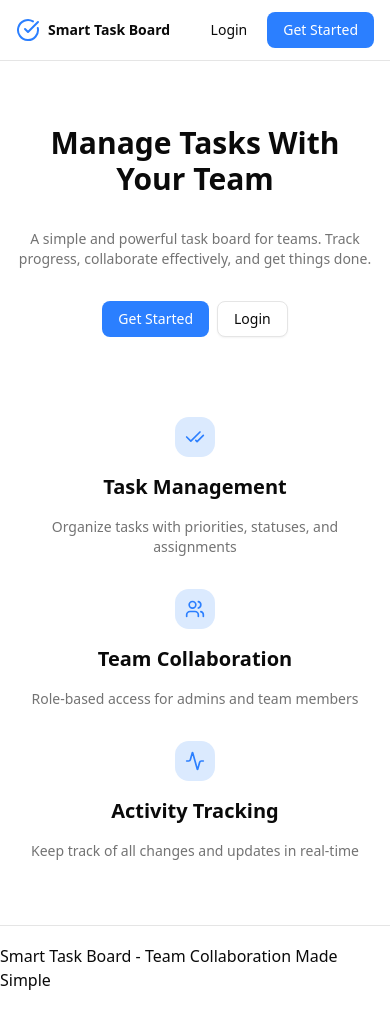
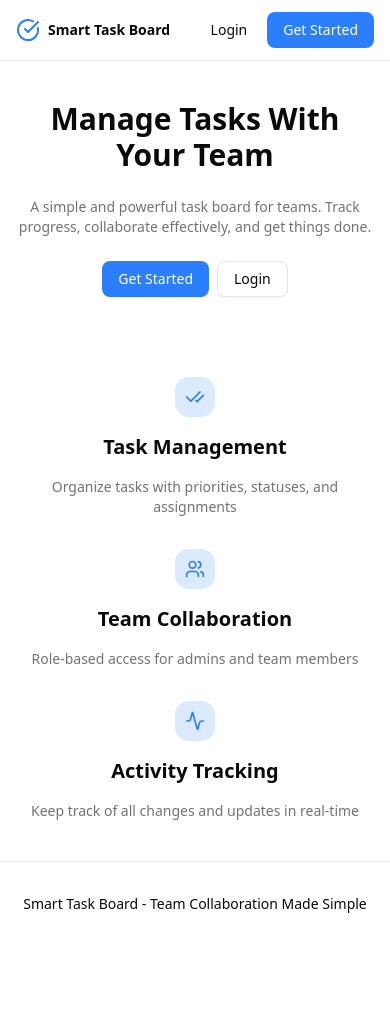
Before and after one commit to muhammad-faizan087/super-task-tracker, a Next.js app: page / in a window 390 px wide. After the commit the page ends 945 px from the top, so only its background shows below. Built offline with nearby package versions, Linux system fonts and the light colour scheme.

Commit message:
Final Fixes

```diff
--- a/app/(auth)/signup/page.js
+++ b/app/(auth)/signup/page.js
@@ -58,7 +58,7 @@ const SignUpPage = () => {
       const result = await res.json();
 
       if (!res.ok) {
-        console.log(result.message);
+        // console.log(result.message);
         setError(result.message);
         return;
       }
@@ -66,7 +66,7 @@ const SignUpPage = () => {
       toast.success(result.message);
       router.push("/login");
     } catch (error) {
-      console.log("Error saving userdata.", error);
+      // console.log("Error saving userdata.", error);
       setError("Something went wrong. Please try again.");
     } finally {
       setPending(false);
--- a/app/api/tasks/changeStatus/[id]/route.js
+++ b/app/api/tasks/changeStatus/[id]/route.js
@@ -16,7 +16,7 @@ export async function PATCH(req) {
   await connectDB();
 
   const id = req.nextUrl.pathname.split("/").pop();
-  console.log("TaskId", id);
+  // console.log("TaskId", id);
   const body = await req.json();
   const { status } = body;
 
--- a/app/api/tasks/deleteTaskById/[id]/route.js
+++ b/app/api/tasks/deleteTaskById/[id]/route.js
@@ -16,7 +16,7 @@ export async function DELETE(req) {
   await connectDB();
 
   const id = req.nextUrl.pathname.split("/").pop();
-  console.log("TaskId", id);
+  // console.log("TaskId", id);
 
   if (!Types.ObjectId.isValid(id)) {
     return NextResponse.json({ message: "Invalid task ID" }, { status: 400 });
--- a/app/api/tasks/getTasks/route.js
+++ b/app/api/tasks/getTasks/route.js
@@ -7,7 +7,7 @@ export async function GET() {
 
   try {
     const tasks = await TaskModel.find({});
-    console.log("Tasks:", tasks);
+    // console.log("Tasks:", tasks);
     if (tasks.length === 0) {
       return NextResponse.json(
         {
--- a/app/api/users/getUserById/[id]/route.js
+++ b/app/api/users/getUserById/[id]/route.js
@@ -7,7 +7,7 @@ export async function GET(req, { params }) {
   await connectDB();
 
   const { id } = params;
-  console.log("id", id);
+  // console.log("id", id);
 
   if (!mongoose.Types.ObjectId.isValid(id)) {
     return NextResponse.json({ message: "Invalid user ID" }, { status: 400 });
--- a/app/api/users/getUsers/route.js
+++ b/app/api/users/getUsers/route.js
@@ -7,7 +7,7 @@ export async function GET() {
 
   try {
     const users = await UserModel.find();
-    console.log("Users:", users);
+    // console.log("Users:", users);
     if (users.length === 0) {
       return NextResponse.json(
         {
--- a/app/dashboard/page.js
+++ b/app/dashboard/page.js
@@ -71,8 +71,17 @@ const Dashboard = () => {
         console.log(result.message);
         return;
       }
-      setActivities(result.activities);
-      console.log("Activities:", result.activities);
+      if (user.role === "ADMIN") {
+        setActivities(result.activities.filter((a) => a.userId === user._id));
+      } else if (user.role === "MEMBER") {
+        setActivities(
+          result.activities.filter((a) => {
+            return a.userId === user._id || a.targetUserId === user._id;
+          })
+        );
+      }
+      // setActivities(result.activities);
+      // console.log("Activities:", result.activities);
     } catch (error) {
       console.log("Error finding activities", error);
     }
@@ -95,7 +104,7 @@ const Dashboard = () => {
         return;
       }
       setusers(result.users);
-      console.log("Users:", result.users);
+      // console.log("Users:", result.users);
     } catch (error) {
       console.log("Error finding users", error);
     }
@@ -121,7 +130,7 @@ const Dashboard = () => {
       }
 
       settasks(result.tasks);
-      console.log("Tasks:", result.tasks);
+      // console.log("Tasks:", result.tasks);
     } catch (error) {
       console.log("Error finding tasks", error);
     }
--- a/app/page.js
+++ b/app/page.js
@@ -30,8 +30,8 @@ export default function Home() {
   return (
     <div className="box-border min-h-screen min-w-screen overflow-x-hidden">
       <Navbar />
-      <main className=" min-h-[80%] py-16 px-4 w-full flex flex-col gap-20 ">
-        <div className="text-center max-w-3xl mx-auto space-y-8">
+      <main className=" min-h-[80%] py-10 sm:py-16 px-4 w-full flex flex-col gap-20 ">
+        <div className="text-center max-w-3xl mx-auto space-y-6 sm:space-y-8">
           <h1 className="text-3xl sm:text-5xl font-bold">
             Manage Tasks With Your Team
           </h1>
@@ -70,7 +70,7 @@ export default function Home() {
           })}
         </div>
       </main>
-      <footer className="h-[10vh] w-full border-t flex items-center justify-center">
+      <footer className="h-[10vh] px-4 text-sm sm:text-[16px] text-center w-full border-t flex items-center justify-center">
         Smart Task Board - Team Collaboration Made Simple
       </footer>
     </div>
```
